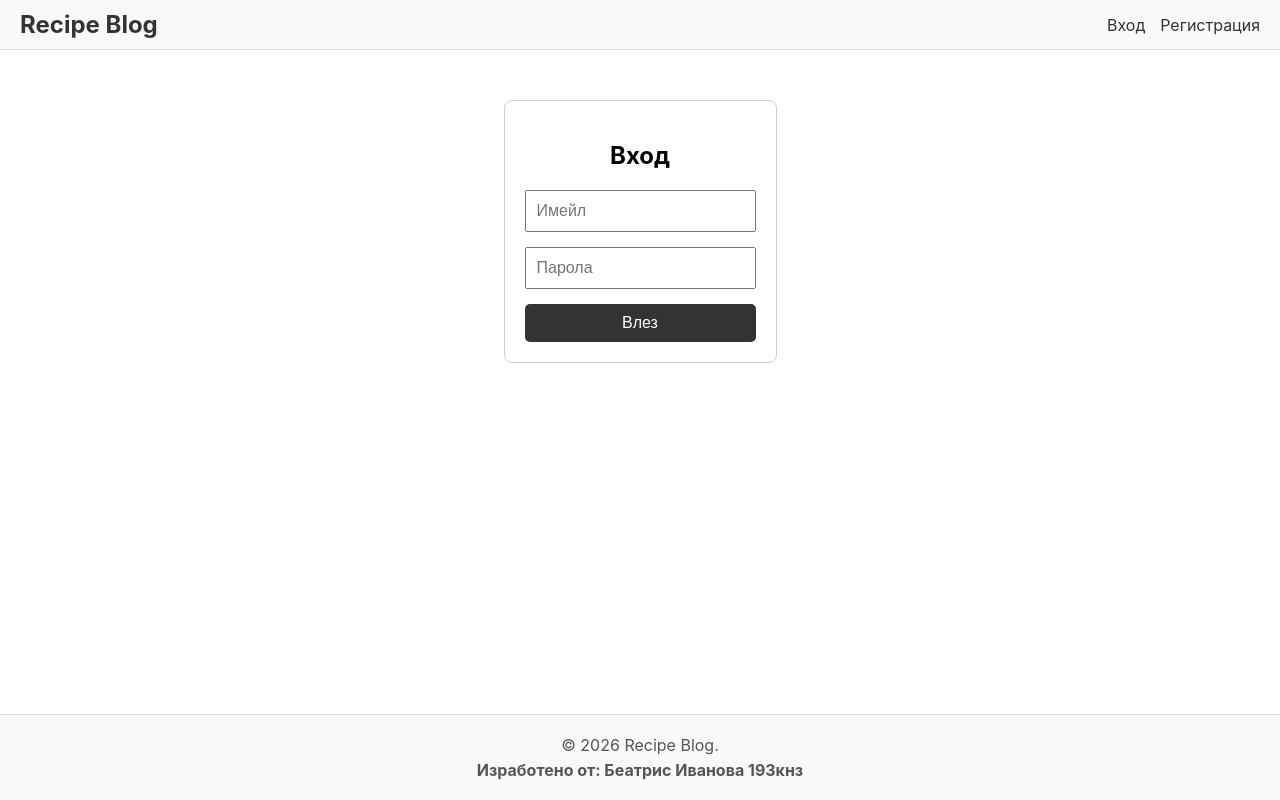
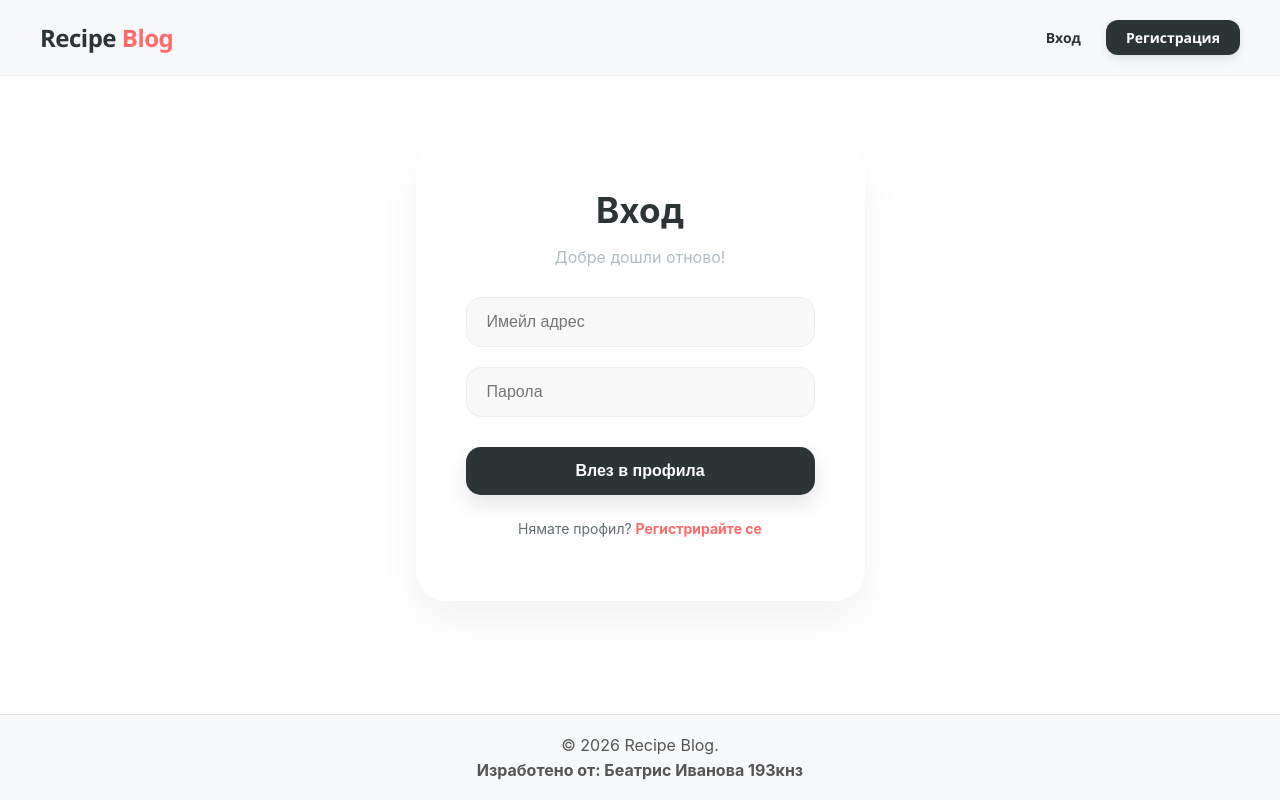
Before and after one commit to Beti28/recipe-blog, a React (Create React App) app: page /login in a window 1280 px wide. Built offline with nearby package versions, Linux system fonts and the light colour scheme.

Commit message:
style: update UI for Navbar, RecipeDetails, Login and Register

```diff
--- a/src/components/Navbar.js
+++ b/src/components/Navbar.js
@@ -3,7 +3,15 @@ import { Link, useNavigate } from 'react-router-dom';
 function Navbar() {
   const navigate = useNavigate();
   const userString = localStorage.getItem('user');
-  const user = userString ? JSON.parse(userString) : null;
+
+  let user = null;
+  if (userString) {
+    try {
+      user = JSON.parse(userString);
+    } catch (e) {
+      user = null;
+    }
+  }
 
   const handleLogout = () => {
     localStorage.removeItem('user');
@@ -11,24 +19,93 @@ function Navbar() {
   };
 
   return (
-    <nav style={{ display: 'flex', justifyContent: 'space-between', padding: '10px 20px', backgroundColor: '#f8f9fa', borderBottom: '1px solid #ddd', alignItems: 'center' }}>
+    <nav style={{
+      display: 'flex',
+      justifyContent: 'space-between',
+      padding: '20px 40px',
+      backgroundColor: '#f8f9fa',
+      borderBottom: '1px solid #f0f0f0',
+      alignItems: 'center',
+      fontFamily: "'Segoe UI', Roboto, sans-serif",
+      position: 'sticky',
+      top: 0,
+      zIndex: 1000
+    }}>
 
-      <Link to="/" style={{ textDecoration: 'none', color: '#333' }}>
-        <h1 style={{ margin: 0 }}>Recipe Blog</h1>
+      <Link to="/" style={{ textDecoration: 'none', color: '#2d3436' }}>
+        <h1 style={{
+          margin: 0,
+          fontSize: '1.5rem',
+          fontWeight: '800',
+          letterSpacing: '-0.5px'
+        }}>
+          Recipe <span style={{ color: '#ff6b6b' }}>Blog</span>
+        </h1>
       </Link>
 
-      <div style={{ display: 'flex', gap: '15px', alignItems: 'center' }}>
+      <div style={{ display: 'flex', gap: '25px', alignItems: 'center' }}>
 
         {user ? (
           <>
-            <Link to="/add-recipe" style={{ textDecoration: 'none', color: '#28a745', fontWeight: 'bold' }}>+ Добави рецепта</Link>
-            <span style={{ color: '#666' }}>Здравей, {user.username}!</span>
-            <button onClick={handleLogout} style={{ border: 'none', background: 'none', color: 'red', cursor: 'pointer', fontSize: '16px' }}>Изход</button>
+            <Link to="/add-recipe" style={{
+              textDecoration: 'none',
+              color: '#2ecc71',
+              fontWeight: '600',
+              fontSize: '14px',
+              transition: 'opacity 0.2s'
+            }}>
+              + Добави рецепта
+            </Link>
+
+            <div style={{
+              display: 'flex',
+              alignItems: 'center',
+              gap: '10px',
+              padding: '5px 15px',
+              backgroundColor: '#f8f9fa',
+              borderRadius: '20px'
+            }}>
+              <span style={{ color: '#636e72', fontSize: '14px' }}>Здравей,</span>
+              <span style={{ color: '#2d3436', fontWeight: 'bold', fontSize: '14px' }}>
+                {user.username || "Готвач"}
+              </span>
+            </div>
+
+            <button onClick={handleLogout} style={{
+              border: 'none',
+              background: 'none',
+              color: '#ff6b6b',
+              cursor: 'pointer',
+              fontSize: '14px',
+              fontWeight: '600',
+              padding: '0',
+              marginLeft: '5px'
+            }}>
+              Изход
+            </button>
           </>
         ) : (
           <>
-            <Link to="/login" style={{ textDecoration: 'none', color: '#333' }}>Вход</Link>
-            <Link to="/register" style={{ textDecoration: 'none', color: '#333' }}>Регистрация</Link>
+            <Link to="/login" style={{
+              textDecoration: 'none',
+              color: '#2d3436',
+              fontSize: '14px',
+              fontWeight: '600'
+            }}>
+              Вход
+            </Link>
+            <Link to="/register" style={{
+              textDecoration: 'none',
+              color: '#ffffff',
+              fontSize: '14px',
+              fontWeight: '600',
+              backgroundColor: '#2d3436',
+              padding: '8px 20px',
+              borderRadius: '12px',
+              boxShadow: '0 4px 10px rgba(0,0,0,0.1)'
+            }}>
+              Регистрация
+            </Link>
           </>
         )}
       </div>
--- a/src/pages/Login.js
+++ b/src/pages/Login.js
@@ -1,4 +1,4 @@
-import { useNavigate } from 'react-router-dom';
+import { useNavigate, Link } from 'react-router-dom';
 import { useFormik } from 'formik';
 import * as Yup from 'yup';
 
@@ -6,73 +6,94 @@ function Login() {
   const navigate = useNavigate();
 
   const formik = useFormik({
-    initialValues: {
-      email: '',
-      password: '',
-    },
+    initialValues: { email: '', password: '' },
     validationSchema: Yup.object({
-      email: Yup.string()
-        .email('Невалиден имейл адрес (трябва да съдържа @)')
-        .required('Имейлът е задължителен'),
-      password: Yup.string()
-        .min(6, 'Паролата трябва да е поне 6 символа')
-        .required('Паролата е задължителна'),
+      email: Yup.string().email('Невалиден имейл').required('Задължителен'),
+      password: Yup.string().min(6, 'Минимум 6 символа').required('Задължителен'),
     }),
     onSubmit: (values) => {
       fetch(`http://localhost:8000/users?email=${values.email}&password=${values.password}`)
         .then(response => response.json())
         .then(users => {
           if (users.length > 0) {
-            alert('Успешно влязохте в профила си!');
             localStorage.setItem('user', JSON.stringify(users[0]));
             window.location.href = "/";
           } else {
             alert('Грешен имейл или парола!');
           }
-        })
-        .catch(error => console.error('Грешка при вход:', error));
+        });
     },
   });
 
+  const inputStyle = {
+    padding: '15px 20px',
+    fontSize: '16px',
+    width: '100%',
+    boxSizing: 'border-box',
+    borderRadius: '15px',
+    border: '1px solid #eee',
+    backgroundColor: '#f9f9f9',
+    outline: 'none',
+  };
+
   return (
-    <div style={{ maxWidth: '400px', margin: '50px auto', padding: '20px', border: '1px solid #ccc', borderRadius: '8px' }}>
-      <h2>Вход</h2>
-      <form onSubmit={formik.handleSubmit} style={{ display: 'flex', flexDirection: 'column', gap: '15px' }}>
+    <div style={{
+      display: 'flex',
+      flexDirection: 'column',
+      justifyContent: 'center',
+      alignItems: 'center',
+      flex: 1,
+      padding: '40px 20px',
+      boxSizing: 'border-box',
 
+    }}>
+      <div style={{
+        maxWidth: '450px',
+        width: '100%',
+        padding: '50px',
+        backgroundColor: '#ffffff',
+        borderRadius: '30px',
+        boxShadow: '0 20px 40px rgba(0,0,0,0.05)',
+        textAlign: 'center'
+      }}>
+        <h2 style={{ fontSize: '2.2rem', color: '#2d3436', marginBottom: '10px', marginTop: '0' }}>Вход</h2>
+        <p style={{ color: '#b2bec3', marginBottom: '30px' }}>Добре дошли отново!</p>
+
+        <form onSubmit={formik.handleSubmit} style={{ display: 'flex', flexDirection: 'column', gap: '20px' }}>
           <div>
-          <input
-            type="email"
-            name="email"
-            placeholder="Имейл"
-            value={formik.values.email}
-            onChange={formik.handleChange}
-            onBlur={formik.handleBlur}
-            style={{ padding: '10px', fontSize: '16px', width: '100%', boxSizing: 'border-box' }}
-          />
-          {formik.touched.email && formik.errors.email ? (
-            <div style={{ color: 'red', fontSize: '14px', marginTop: '5px' }}>{formik.errors.email}</div>
-          ) : null}
+            <input type="email" name="email" placeholder="Имейл адрес" {...formik.getFieldProps('email')} style={inputStyle} />
+            {formik.touched.email && formik.errors.email && (
+              <div style={{ color: '#ff6b6b', fontSize: '13px', marginTop: '8px', textAlign: 'left' }}>{formik.errors.email}</div>
+            )}
           </div>
 
           <div>
-          <input
-            type="password"
-            name="password"
-            placeholder="Парола"
-            value={formik.values.password}
-            onChange={formik.handleChange}
-            onBlur={formik.handleBlur}
-            style={{ padding: '10px', fontSize: '16px', width: '100%', boxSizing: 'border-box' }}
-          />
-          {formik.touched.password && formik.errors.password ? (
-            <div style={{ color: 'red', fontSize: '14px', marginTop: '5px' }}>{formik.errors.password}</div>
-          ) : null}
+            <input type="password" name="password" placeholder="Парола" {...formik.getFieldProps('password')} style={inputStyle} />
+            {formik.touched.password && formik.errors.password && (
+              <div style={{ color: '#ff6b6b', fontSize: '13px', marginTop: '8px', textAlign: 'left' }}>{formik.errors.password}</div>
+            )}
           </div>
 
-        <button type="submit" style={{ padding: '10px', backgroundColor: '#333', color: 'white', border: 'none', borderRadius: '5px', cursor: 'pointer', fontSize: '16px' }}>
-          Влез
+          <button type="submit" style={{
+            padding: '15px',
+            backgroundColor: '#2d3436',
+            color: 'white',
+            border: 'none',
+            borderRadius: '15px',
+            cursor: 'pointer',
+            fontSize: '16px',
+            fontWeight: '600',
+            boxShadow: '0 10px 20px rgba(0,0,0,0.1)',
+            marginTop: '10px'
+          }}>
+            Влез в профила
           </button>
         </form>
+
+        <p style={{ marginTop: '25px', color: '#636e72', fontSize: '14px' }}>
+          Нямате профил? <Link to="/register" style={{ color: '#ff6b6b', fontWeight: 'bold', textDecoration: 'none' }}>Регистрирайте се</Link>
+        </p>
+      </div>
     </div>
   );
 }
--- a/src/pages/Register.js
+++ b/src/pages/Register.js
@@ -1,5 +1,6 @@
 import { useFormik } from 'formik';
 import * as Yup from 'yup';
+import { Link } from 'react-router-dom';
 
 function Register() {
   const formik = useFormik({
@@ -35,23 +36,48 @@ function Register() {
     },
   });
 
+  const inputStyle = {
+    padding: '15px 20px',
+    fontSize: '16px',
+    width: '100%',
+    boxSizing: 'border-box',
+    borderRadius: '15px',
+    border: '1px solid #eee',
+    backgroundColor: '#f9f9f9',
+    outline: 'none'
+  };
+
   return (
-    <div style={{ maxWidth: '400px', margin: '50px auto', padding: '20px', border: '1px solid #ccc', borderRadius: '8px' }}>
-      <h2>Регистрация</h2>
-      <form onSubmit={formik.handleSubmit} style={{ display: 'flex', flexDirection: 'column', gap: '15px' }}>
+    <div style={{
+      display: 'flex',
+      justifyContent: 'center',
+      alignItems: 'center',
+      flex: 1,
+      fontFamily: "'Segoe UI', Roboto, sans-serif"
+    }}>
+      <div style={{
+        maxWidth: '450px',
+        width: '100%',
+        padding: '50px',
+        backgroundColor: '#ffffff',
+        borderRadius: '30px',
+        boxShadow: '0 20px 40px rgba(0,0,0,0.05)',
+        textAlign: 'center'
+      }}>
+        <h2 style={{ fontSize: '2.2rem', color: '#2d3436', marginBottom: '10px', marginTop: '0' }}>Регистрация</h2>
+        <p style={{ color: '#b2bec3', marginBottom: '30px' }}>Присъединете се към нашата общност</p>
 
+        <form onSubmit={formik.handleSubmit} style={{ display: 'flex', flexDirection: 'column', gap: '20px' }}>
           <div>
             <input
               type="text"
               name="username"
               placeholder="Потребителско име"
-            value={formik.values.username}
-            onChange={formik.handleChange}
-            onBlur={formik.handleBlur}
-            style={{ padding: '10px', fontSize: '16px', width: '100%', boxSizing: 'border-box' }}
+              {...formik.getFieldProps('username')}
+              style={inputStyle}
             />
             {formik.touched.username && formik.errors.username ? (
-            <div style={{ color: 'red', fontSize: '14px', marginTop: '5px' }}>{formik.errors.username}</div>
+              <div style={{ color: '#ff6b6b', fontSize: '13px', marginTop: '8px', textAlign: 'left', paddingLeft: '10px' }}>{formik.errors.username}</div>
             ) : null}
           </div>
 
@@ -59,14 +85,12 @@ function Register() {
             <input
               type="email"
               name="email"
-            placeholder="Имейл"
-            value={formik.values.email}
-            onChange={formik.handleChange}
-            onBlur={formik.handleBlur}
-            style={{ padding: '10px', fontSize: '16px', width: '100%', boxSizing: 'border-box' }}
+              placeholder="Имейл адрес"
+              {...formik.getFieldProps('email')}
+              style={inputStyle}
             />
             {formik.touched.email && formik.errors.email ? (
-            <div style={{ color: 'red', fontSize: '14px', marginTop: '5px' }}>{formik.errors.email}</div>
+              <div style={{ color: '#ff6b6b', fontSize: '13px', marginTop: '8px', textAlign: 'left', paddingLeft: '10px' }}>{formik.errors.email}</div>
             ) : null}
           </div>
 
@@ -75,13 +99,11 @@ function Register() {
               type="password"
               name="password"
               placeholder="Парола"
-            value={formik.values.password}
-            onChange={formik.handleChange}
-            onBlur={formik.handleBlur}
-            style={{ padding: '10px', fontSize: '16px', width: '100%', boxSizing: 'border-box' }}
+              {...formik.getFieldProps('password')}
+              style={inputStyle}
             />
             {formik.touched.password && formik.errors.password ? (
-            <div style={{ color: 'red', fontSize: '14px', marginTop: '5px' }}>{formik.errors.password}</div>
+              <div style={{ color: '#ff6b6b', fontSize: '13px', marginTop: '8px', textAlign: 'left', paddingLeft: '10px' }}>{formik.errors.password}</div>
             ) : null}
           </div>
 
@@ -89,18 +111,26 @@ function Register() {
             type="submit"
             disabled={!formik.isValid || !formik.dirty}
             style={{
-            padding: '10px',
-            backgroundColor: (!formik.isValid || !formik.dirty) ? '#ccc' : '#333',
+              padding: '15px',
+              backgroundColor: (!formik.isValid || !formik.dirty) ? '#dfe6e9' : '#2d3436',
               color: 'white',
               border: 'none',
-            borderRadius: '5px',
+              borderRadius: '15px',
               cursor: (!formik.isValid || !formik.dirty) ? 'not-allowed' : 'pointer',
-            fontSize: '16px'
+              fontSize: '16px',
+              fontWeight: '600',
+              boxShadow: (!formik.isValid || !formik.dirty) ? 'none' : '0 10px 20px rgba(0,0,0,0.1)',
+              marginTop: '10px'
             }}
           >
-          Регистрирай ме
+            Създай профил
           </button>
         </form>
+
+        <p style={{ marginTop: '25px', color: '#636e72', fontSize: '14px' }}>
+          Вече имате профил? <Link to="/login" style={{ color: '#ff6b6b', fontWeight: 'bold', textDecoration: 'none' }}>Влезте тук</Link>
+        </p>
+      </div>
     </div>
   );
 }
```
Also changed, not shown: src/pages/RecipeDetails.js (+85 -31 lines). Lines whose indentation alone changed are shown as unchanged.
